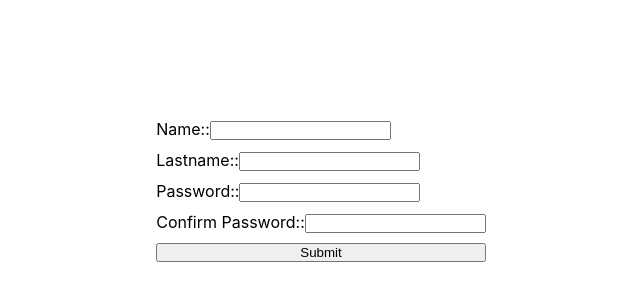
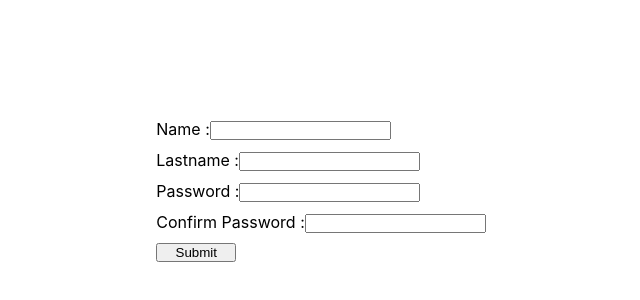
Before and after one commit to JadalKhawand/React-project-1, a React (Create React App) app: page / in a window 1280 px wide. Shown: the part 210-510 px from the top of the page, without its empty margins (319-959 px from the left). Built offline with nearby package versions, Linux system fonts and the light colour scheme.

Commit message:
fixed some changes

```diff
--- a/src/components/Form.js
+++ b/src/components/Form.js
@@ -48,13 +48,13 @@ function Form() {
   return (
     <form style={{ display: 'flex', flexDirection: 'column', gap: '10px' }}>
       {/* Pass label prop to identify the input */}
-      <TextInput label='Name:' onChange={handleNameChange} value={name} />
+      <TextInput label='Name ' onChange={handleNameChange} value={name} />
       {/* Pass label prop to identify the input */}
-      <TextInput label='Lastname:' onChange={handleLastnameChange} value={lastname} />
-      <TextInput label='Password:' onChange={handlePasswordChange} value={password} />
-      <TextInput label='Confirm Password:' onChange={handleConfirmPasswordChange} value={confirmPassword} />
+      <TextInput label='Lastname ' onChange={handleLastnameChange} value={lastname} />
+      <TextInput label='Password ' onChange={handlePasswordChange} value={password} />
+      <TextInput label='Confirm Password ' onChange={handleConfirmPasswordChange} value={confirmPassword} />
 
-      <button onClick={submitForm} type='button'>Submit</button>
+      <button style={{width: '80px', textAlign: 'center'}} onClick={submitForm} type='button'>Submit</button>
     </form>
   );
 }
```
